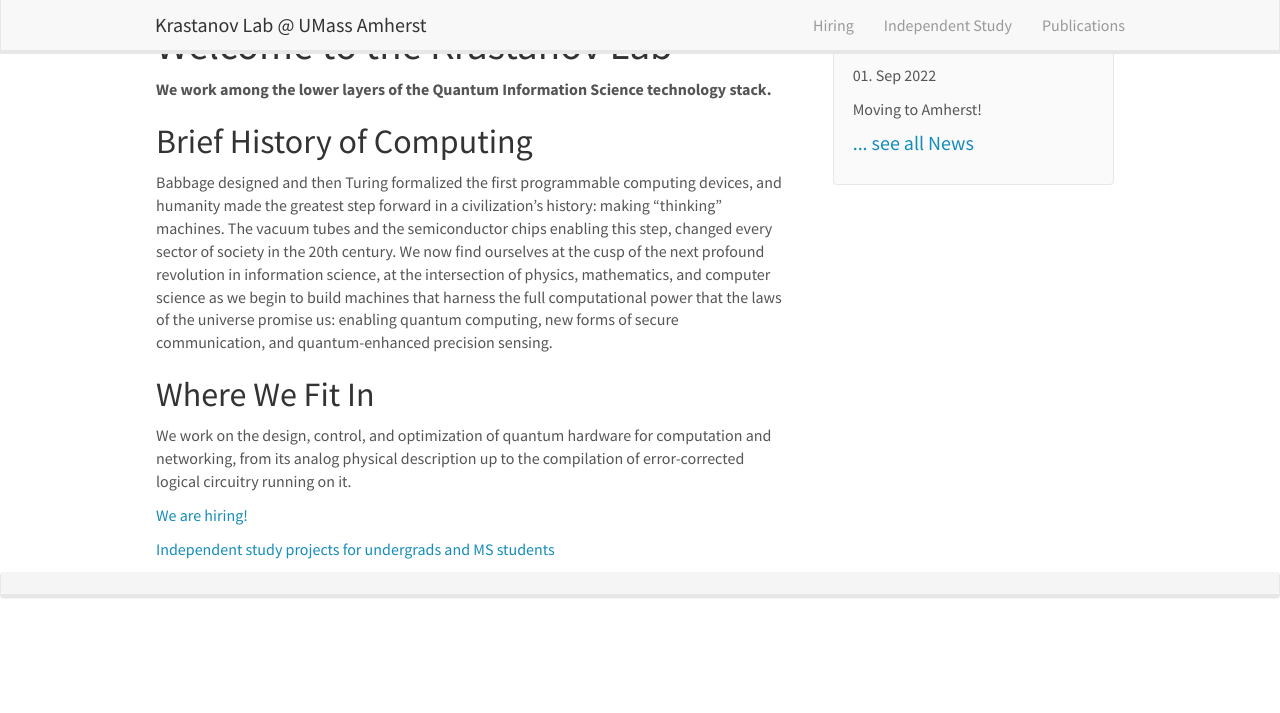
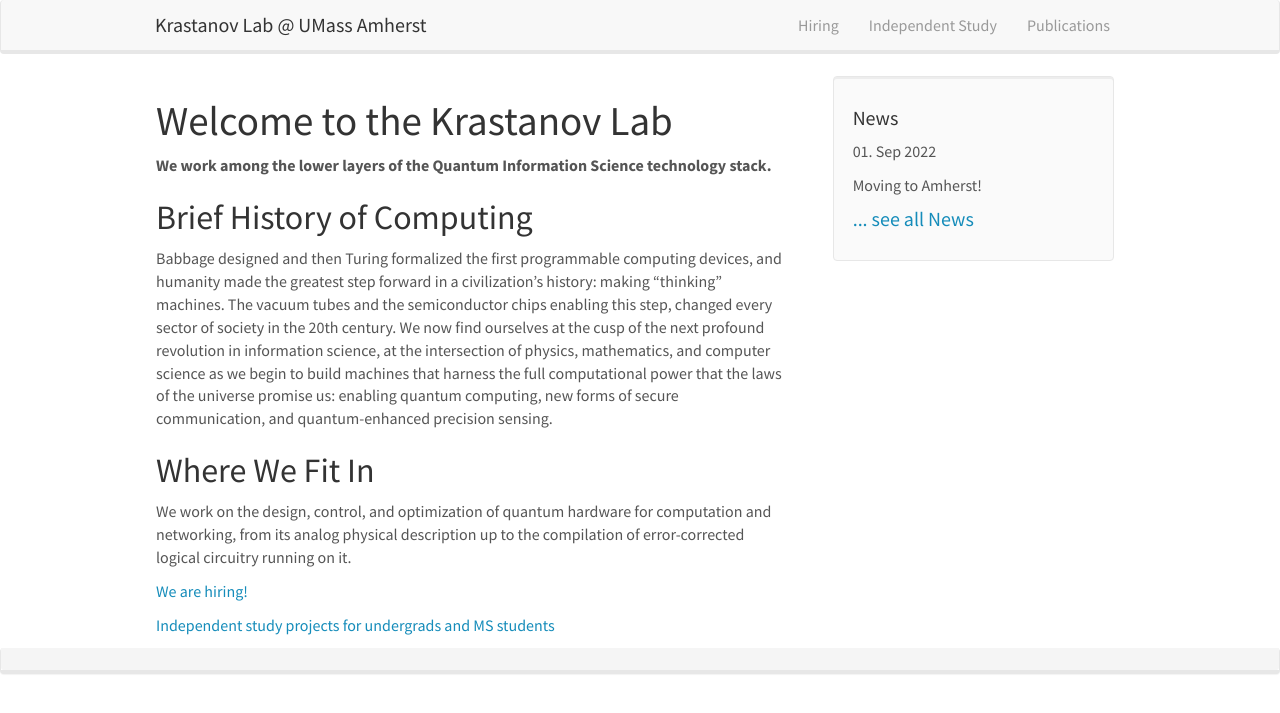
Before and after one commit to Krastanov/labwebsite, a Jekyll site: the page built from _pages/home.md, in a window 1280 px wide. Shown: the top 713 px of the page. Built offline with Jekyll 4.4.1, drawn with Linux system fonts in a browser that asks for light colours; nearby versions of some CDN libraries; Markdown is read by kramdown in place of the engine named in the settings.

Commit message:
tweak navbar

```diff
--- a/_includes/header.html
+++ b/_includes/header.html
@@ -1,4 +1,4 @@
-<div class="navbar navbar-default navbar-fixed-top" role="navigation">
+<div class="navbar navbar-default" role="navigation">
   <div class="container-fluid">
     <div class="navbar-header">
       <button type="button" class="navbar-toggle collapsed" data-toggle="collapse" data-target="#navbar-collapse-1" aria-expanded="false">
```
